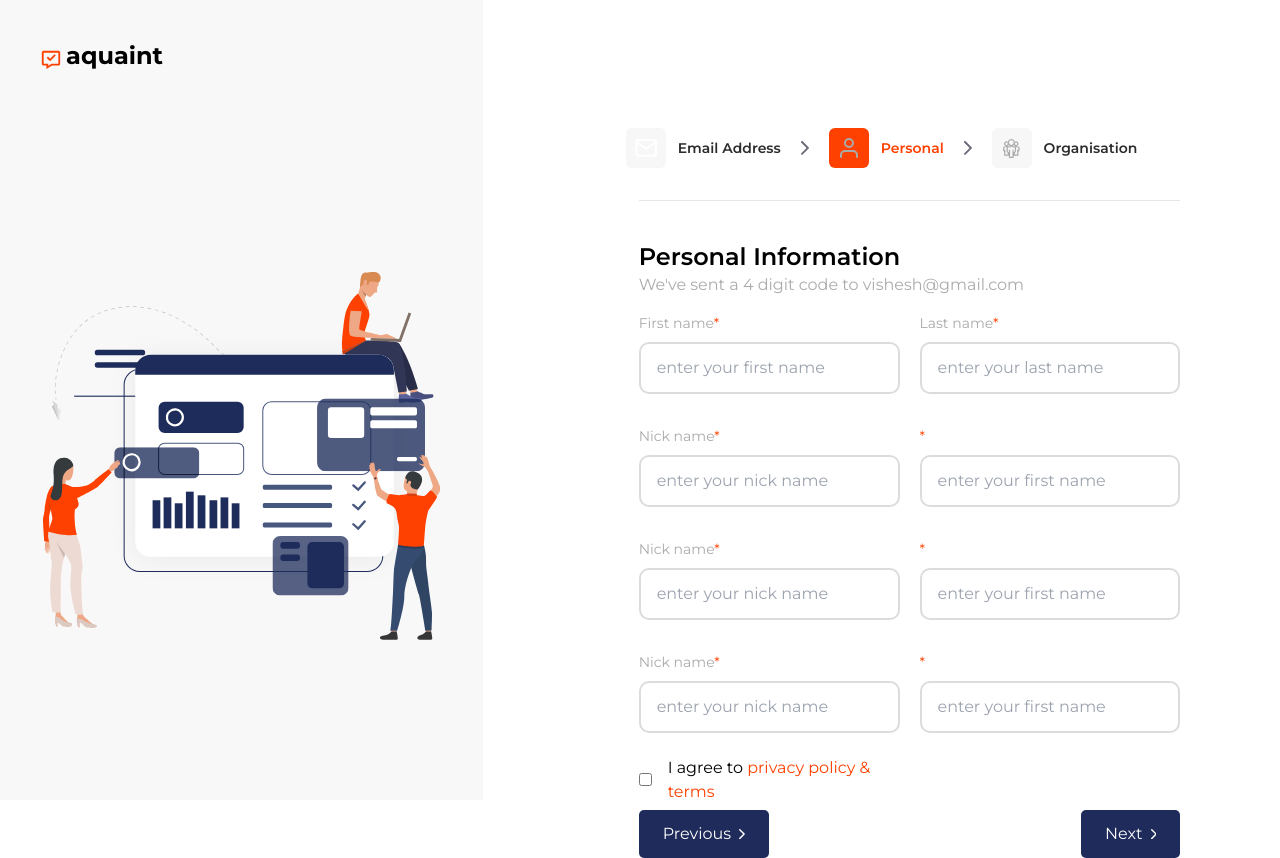
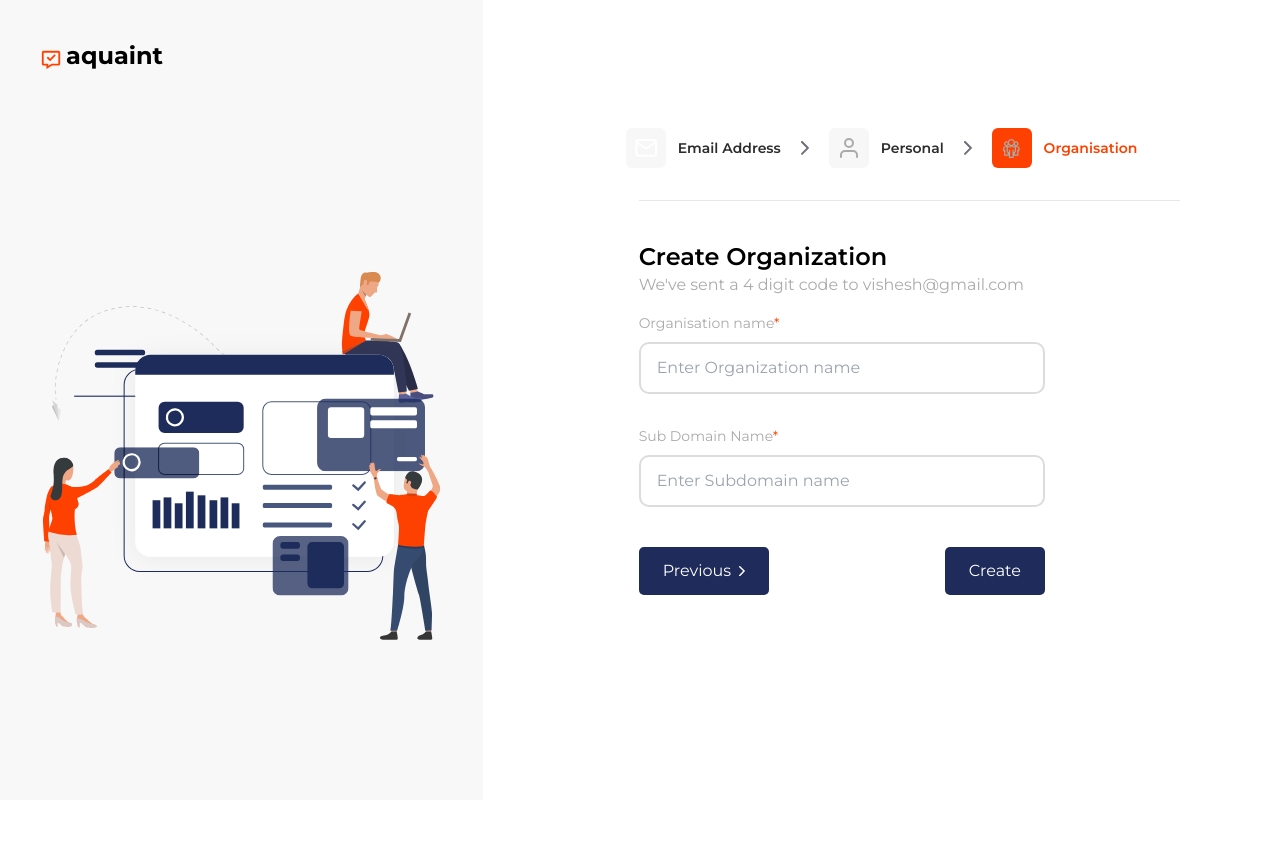
Before and after one commit to VisheshBajpayee/aquaint-fe, a React (Create React App) app: page /register in a window 1280 px wide. After the commit the page ends 800 px from the top, so only its background shows below. Built offline with nearby package versions, Linux system fonts and the light colour scheme.

Commit message:
added organisation section of registerform

```diff
--- a/src/pages/RegisterPage/RegisterPage.jsx
+++ b/src/pages/RegisterPage/RegisterPage.jsx
@@ -12,7 +12,7 @@ import StageTwoRegistration from "./formComponents/StageTwoRegistration";
 import StageThreeRegistration from "./formComponents/StageThreeRegistration";
 
 const RegisterPage = () => {
-  const [currentStage, setCurrentStage] = useState(1);
+  const [currentStage, setCurrentStage] = useState(2);
 
   const renderFormStage = () => {
     switch (currentStage) {
--- a/src/pages/RegisterPage/formComponents/StageOneRegistration.jsx
+++ b/src/pages/RegisterPage/formComponents/StageOneRegistration.jsx
@@ -5,7 +5,7 @@ import Input from "../../../components/Input/Input";
 const StageOneRegistration = () => {
   return (
     // stage one
-    <div>
+    <div className="w-3/4">
       {/* input component */}
       <Input type="text" name="email" id="email" label="Email" required />
 
--- a/src/pages/RegisterPage/formComponents/StageThreeRegistration.jsx
+++ b/src/pages/RegisterPage/formComponents/StageThreeRegistration.jsx
@@ -1,21 +1,28 @@
 import React from "react";
+import Button from "../../../components/Button/Button";
 import Input from "../../../components/Input/Input";
 
 const StageThreeRegistration = () => {
   return (
-    <div className="flex gap-1">
+    <div className=" w-3/4 ">
       <Input
         id="organization-name"
         name="organization"
         label="Organisation name"
+        placeholder="Enter Organization name"
         required
       />
       <Input
         id="subdomain-name"
         name="subDomain"
         label="Sub Domain Name"
+        placeholder="Enter Subdomain name"
         required
       />
+      <div className="flex justify-between mt-6">
+        <Button btnText="Previous" showArrow />
+        <Button btnText="Create" />
+      </div>
     </div>
   );
 };
--- a/src/pages/RegisterPage/formComponents/StageTwoRegistration.jsx
+++ b/src/pages/RegisterPage/formComponents/StageTwoRegistration.jsx
@@ -1,6 +1,7 @@
 import React from "react";
 import Input from "../../../components/Input/Input";
 import Button from "../../../components/Button/Button";
+
 const StageTwoRegistration = () => {
   return (
     <>
@@ -88,7 +89,9 @@ const StageTwoRegistration = () => {
           </div>
           <span>
             I agree to{" "}
-            <span className="text-primaryOrange">privacy policy & terms</span>
+            <span className="text-primaryOrange cursor-pointer">
+              privacy policy & terms
+            </span>
           </span>
         </div>
       </div>
@@ -101,6 +104,12 @@ const StageTwoRegistration = () => {
           <Button btnText="Next" btnType="button" showArrow />
         </div>
       </div>
+      <div className="flex gap-5 w-full justify-center mt-5">
+        <span>
+          Dont have an account?{" "}
+          <span className="text-primaryOrange cursor-pointer">Register</span>
+        </span>
+      </div>
     </>
   );
 };
```
